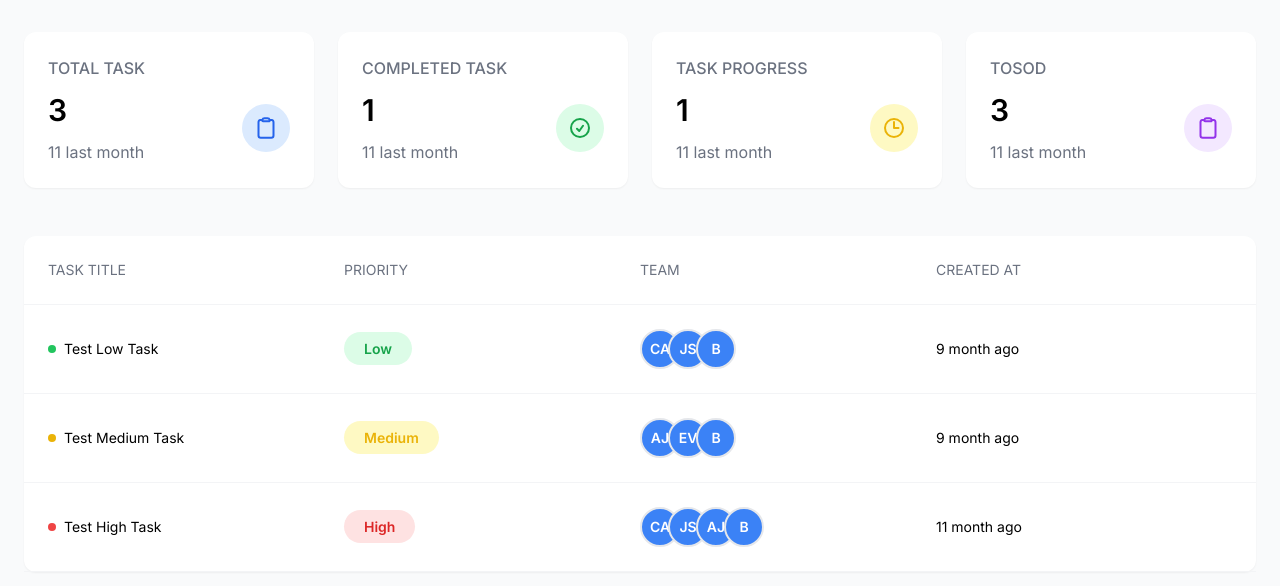
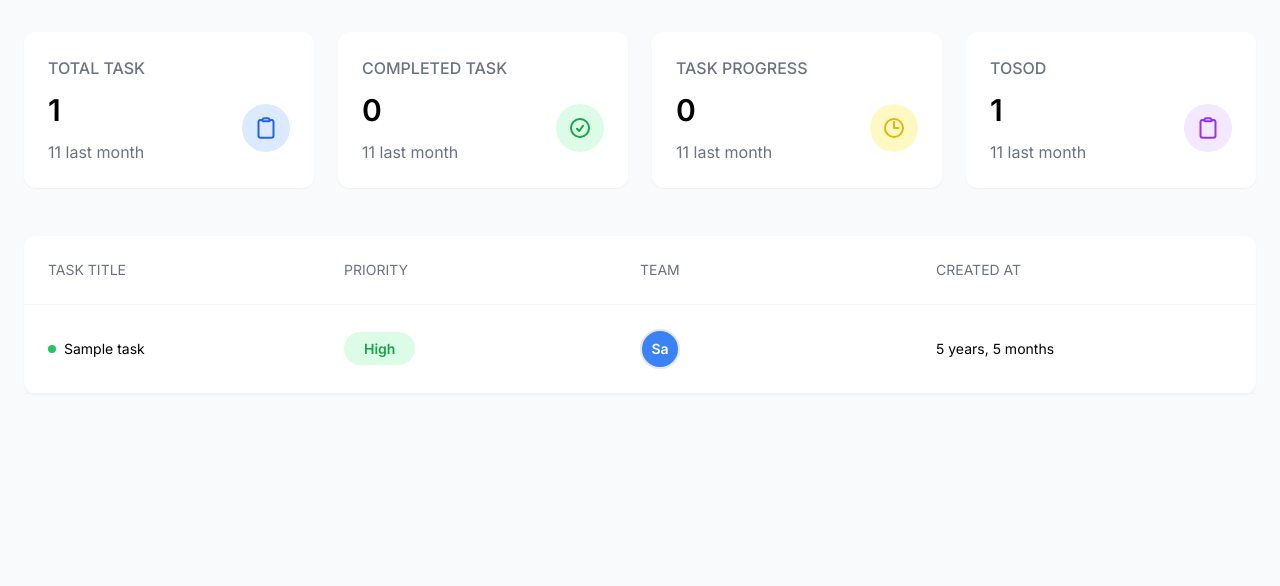
Before and after one commit to TASNIM045/Task_Management, a Django app: page /tasks/manager-dashboard/ in a window 1280 px wide. Shown: the part 120-706 px from the top of the page. Run offline with Django 5.2, Linux system fonts and the light colour scheme; tables that the repository leaves empty hold one stand-in row (values such as "Sample post").

Commit message:
make manager-dashboard dynamic

```diff
--- a/tasks/templates/dashboard/board.html
+++ b/tasks/templates/dashboard/board.html
@@ -59,7 +59,7 @@
             <h4 class="text-md font-medium text-gray-500 mb-3">TOTAL TASK</h4>
             <div class="flex justify-between">
               <div class="space-y-3">
-                <p class="text-3xl font-semibold">3</p>
+                <p class="text-3xl font-semibold">{{ total_task }}</p>
                 <p class="text-gray-500 text-md">11 last month</p>
               </div>
               <div class="my-auto p-3 bg-blue-100 rounded-full cursor-pointer">
@@ -86,7 +86,7 @@
             </h4>
             <div class="flex justify-between">
               <div class="space-y-3">
-                <p class="text-3xl font-semibold">1</p>
+                <p class="text-3xl font-semibold">{{ completed_task }}</p>
                 <p class="text-gray-500 text-md">11 last month</p>
               </div>
               <div class="my-auto p-3 bg-green-100 rounded-full cursor-pointer">
@@ -113,7 +113,7 @@
             </h4>
             <div class="flex justify-between">
               <div class="space-y-3">
-                <p class="text-3xl font-semibold">1</p>
+                <p class="text-3xl font-semibold">{{ in_progress_task }}</p>
                 <p class="text-gray-500 text-md">11 last month</p>
               </div>
               <div
@@ -140,7 +140,7 @@
             <h4 class="text-md font-medium text-gray-500 mb-3">TOSOD</h4>
             <div class="flex justify-between">
               <div class="space-y-3">
-                <p class="text-3xl font-semibold">3</p>
+                <p class="text-3xl font-semibold">{{ pending_task }}</p>
                 <p class="text-gray-500 text-md">11 last month</p>
               </div>
               <div
--- a/tasks/templates/dashboard/manager.html
+++ b/tasks/templates/dashboard/manager.html
@@ -1,6 +1,7 @@
 {% extends "dashboard/board.html" %}
 {% block title %}Maneger Dashboard{% endblock title %}
 {% block tasks %}
+
 
 <div class="bg-white rounded-xl shadow-sm text-sm">
   <div class="grid grid-cols-4 border-b p-6 border-gray-100 text-gray-500">
@@ -9,82 +10,30 @@
     <div>TEAM</div>
     <div>CREATED AT</div>
   </div>
+
+  {% for task in tasks %}
   <div class="grid grid-cols-4 border-b p-6 border-gray-100 items-center">
     <div class="flex items-center gap-2">
       <p class="w-2 h-2 bg-green-500 rounded-full"></p>
-      Test Low Task
+      {{ task.title }}
     </div>
     <div>
-      <span class="bg-green-100 rounded-full px-5 py-2 text-green-600 font-semibold">Low</span>
+      <span
+        class="bg-green-100 rounded-full px-5 py-2 text-green-600 font-semibold"
+        >{{ task.details.get_priority_display }}</span
+      >
     </div>
     <div class="flex -space-x-3">
+      {% for emp in task.assigned_to.all %}
       <span
         class="bg-blue-500 text-white font-semibold h-10 w-10 flex justify-center items-center rounded-full border-2 border-white-500"
-        >CA</span
+        >{{ emp.name|slice:':2' }}</span
       >
-      <span
-        class="bg-blue-500 text-white font-semibold h-10 w-10 flex justify-center items-center rounded-full border-2 border-white-500"
-        >JS</span
-      >
-      <span
-        class="bg-blue-500 text-white font-semibold h-10 w-10 flex justify-center items-center rounded-full border-2 border-white-500"
-        >B</span
-      >
+      {% endfor %}
     </div>
-    <div>9 month ago</div>
+    <div>{{ task.created_at|timesince }}</div>
   </div>
-  <div class="grid grid-cols-4 border-b p-6 border-gray-100 items-center">
-    <div class="flex items-center gap-2">
-      <p class="w-2 h-2 bg-yellow-500 rounded-full"></p>
-      Test Medium Task
-    </div>
-   <div>
-      <span class="bg-yellow-100 rounded-full px-5 py-2 text-yellow-500 font-semibold">Medium</span>
-    </div>
-    <div class="flex -space-x-3">
-      <span
-        class="bg-blue-500 text-white font-semibold h-10 w-10 flex justify-center items-center rounded-full border-2 border-white-500"
-        >AJ</span
-      >
-      <span
-        class="bg-blue-500 text-white font-semibold h-10 w-10 flex justify-center items-center rounded-full border-2 border-white-500"
-        >EV</span
-      >
-      <span
-        class="bg-blue-500 text-white font-semibold h-10 w-10 flex justify-center items-center rounded-full border-2 border-white-500"
-        >B</span
-      >
-    </div>
-    <div>9 month ago</div>
-  </div>
-  <div class="grid grid-cols-4 border-b p-6 border-gray-100 items-center">
-    <div class="flex items-center gap-2">
-      <p class="w-2 h-2 bg-red-500 rounded-full"></p>
-      Test High Task
-    </div>
-    <div>
-      <span class="bg-red-100 rounded-full px-5 py-2 text-red-600   font-semibold">High</span>
-    </div>
-    <div class="flex -space-x-3">
-      <span
-        class="bg-blue-500 text-white font-semibold h-10 w-10 flex justify-center items-center rounded-full border-2 border-white-500"
-        >CA</span
-      >
-      <span
-        class="bg-blue-500 text-white font-semibold h-10 w-10 flex justify-center items-center rounded-full border-2 border-white-500"
-        >JS</span
-      >
-      <span
-        class="bg-blue-500 text-white font-semibold h-10 w-10 flex justify-center items-center rounded-full border-2 border-white-500"
-        >AJ</span
-      >
-      <span
-        class="bg-blue-500 text-white font-semibold h-10 w-10 flex justify-center items-center rounded-full border-2 border-white-500"
-        >B</span
-      >
-    </div>
-    <div>11 month ago</div>
-  </div>
+  {% endfor %}
 </div>
 
 {% endblock tasks %}
--- a/tasks/views.py
+++ b/tasks/views.py
@@ -8,7 +8,20 @@ from django.db.models import Q,Count,Max,Min,Avg
 # Create your views here.
 
 def manager_dashboard(request):
-    return render(request,"dashboard/manager.html")
+    tasks = Task.objects.all()
+    total_task = tasks.count()
+    completed_task = Task.objects.filter(status="COMPLETED").count()
+    in_progress_task = Task.objects.filter(status="IN_PROGRESS").count()
+    pending_task = Task.objects.filter(status="PENDING").count()
+
+    context = {
+        'tasks' : tasks,
+        'total_task' : total_task,
+        'completed_task' : completed_task,
+        'in_progress_task' : in_progress_task,
+        'pending_task' : pending_task
+    }
+    return render(request,"dashboard/manager.html",context)
 
 def user_dashboard(request):
     return render(request,"dashboard/user.html")
@@ -31,37 +44,9 @@ def create_task(request):
             form.save()
             return render(request,'task_form.html',{'form':form,'massage':'Task Added Succesfully!!'})
 
-
-            ''' For Django Form Data '''
-            # data = form.cleaned_data
-            # title = data.get('title')
-            # description = data.get('description')
-            # due_date = data.get('due_date')
-            # assigned_to = data.get('assigned_to')
-
-            # task = Task.objects.create(title=title,description=description,due_date=due_date)
-
-            # # assign employee to task
-            # for emp_id in assigned_to:
-            #     employees = Employee.objects.get(id=emp_id)
-            #     task.assigned_to.add(employees)
-
-            # return HttpResponse("Task Added Succesfully!!")
-
     context = {"form":form}
     return render(request,'task_form.html',context)
 
 def view_task(request):
-    # tasks = Task.objects.all()
-    # task_3 = Task.objects.get(id=3)
-    # first_task = Task.objects.first()
-    # return render(request,"show_task.html",{"tasks":tasks, "task_3":task_3,"first_task":first_task})
-    # tasks = Task.objects.filter(status="COMPLETED")
-    # tasks = Task.objects.filter(due_date=date.today())
-    # tasks = TaskDetail.objects.exclude(priority="L")
-    # tasks = Task.objects.filter(title__icontains="c",status="PENDING")
-    # tasks = Task.objects.filter(Q(status="PENDING") | Q(status="IN_PROGRESS"))
-    # tasks = Task.objects.select_related('details').all()
-
     task_cnt = Project.objects.annotate(num_task=Count('task'))
     return render(request, 'show_task.html',{"task_cnt":task_cnt})
```
